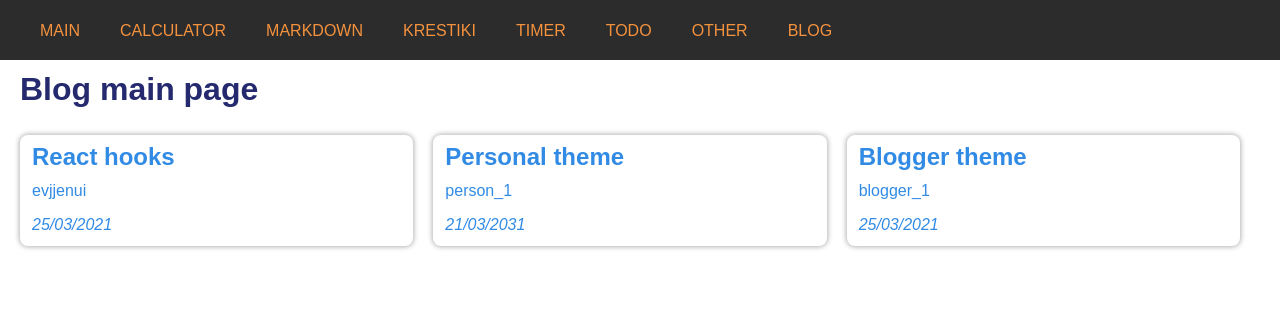
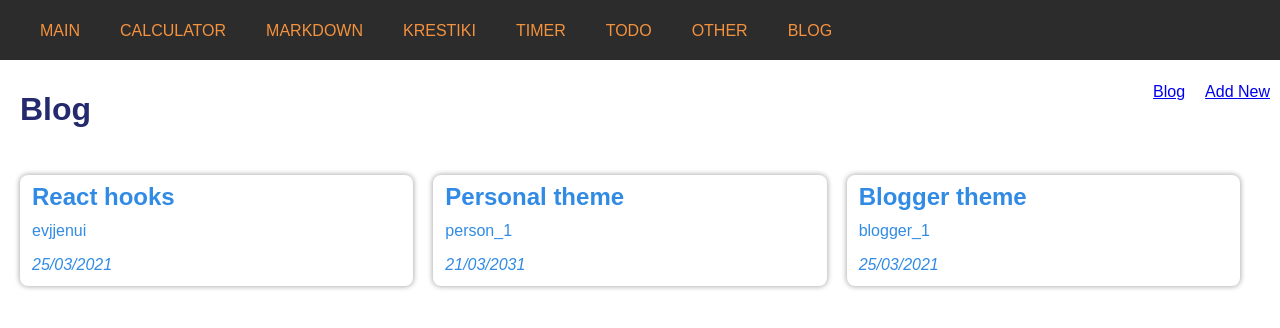
Before and after one commit to Evjjenui/gtp-react, a React app: page /blog in a window 1280 px wide. Shown: the top 328 px of the page. Built offline with nearby package versions, Linux system fonts and the light colour scheme; data requests are answered from the project's data file.

Commit message:
add blog

```diff
--- a/src/components/parts/Blog.js
+++ b/src/components/parts/Blog.js
@@ -1,25 +1,29 @@
 import React from "react";
-import { BrowserRouter as Router, Switch, Route} from "react-router-dom";
-
+import { BrowserRouter as Router, Switch, Route, Link, useRouteMatch} from "react-router-dom";
+import BlogCreate from "./BlogCreate";
 import BlogList from "./particles/BlogList"
 
 const Blog = () => {
+  let { path, url } = useRouteMatch();
 
   return (
 
     <div>
-      <div className="blog-head">
-        <h1>Blog main page</h1>
-
-      </div>
       <Router>
+        <div className="blog-head">
+          <h1>Blog</h1>
+          <div className="blog-links">
+            <Link to={`${url}`}>Blog</Link>
+            <Link to={`${url}/blog-create`}>Add New</Link>
+          </div>
+        </div>
         <Switch >
-          <Route exact path="/blog">
+          <Route exact path={path}>
             <BlogList />
           </Route>
-          {/* <Route>
-            <BlogCreate/>
-          </Route> */}
+          <Route path={`${path}/blog-create`}>
+            <BlogCreate />
+          </Route>
         </Switch>
       </Router>
     </div>
--- /dev/null
+++ b/src/components/parts/BlogCreate.js
@@ -0,0 +1,14 @@
+import React from 'react';
+
+const BlogCreate = () => {
+  return (
+    <div className="blog-form">
+      <h2>Create New Blog</h2>
+      <form>
+
+      </form>
+    </div>
+  );
+}
+
+export default BlogCreate;
--- a/src/scss/calculator.scss
+++ b/src/scss/calculator.scss
@@ -223,3 +223,26 @@ h1 {
     line-height: 24px;
   }
 }
+
+.blog {
+
+  &-form {
+    max-width: 50%;
+    margin: 20px auto;
+    text-align: center;
+  }
+
+  &-head {
+    display: flex;
+  }
+
+  &-links {
+    margin-left: auto;
+
+    a {
+      display: inline-block;
+      vertical-align: middle;
+      margin: 0 10px;
+    }
+  }
+}
```
